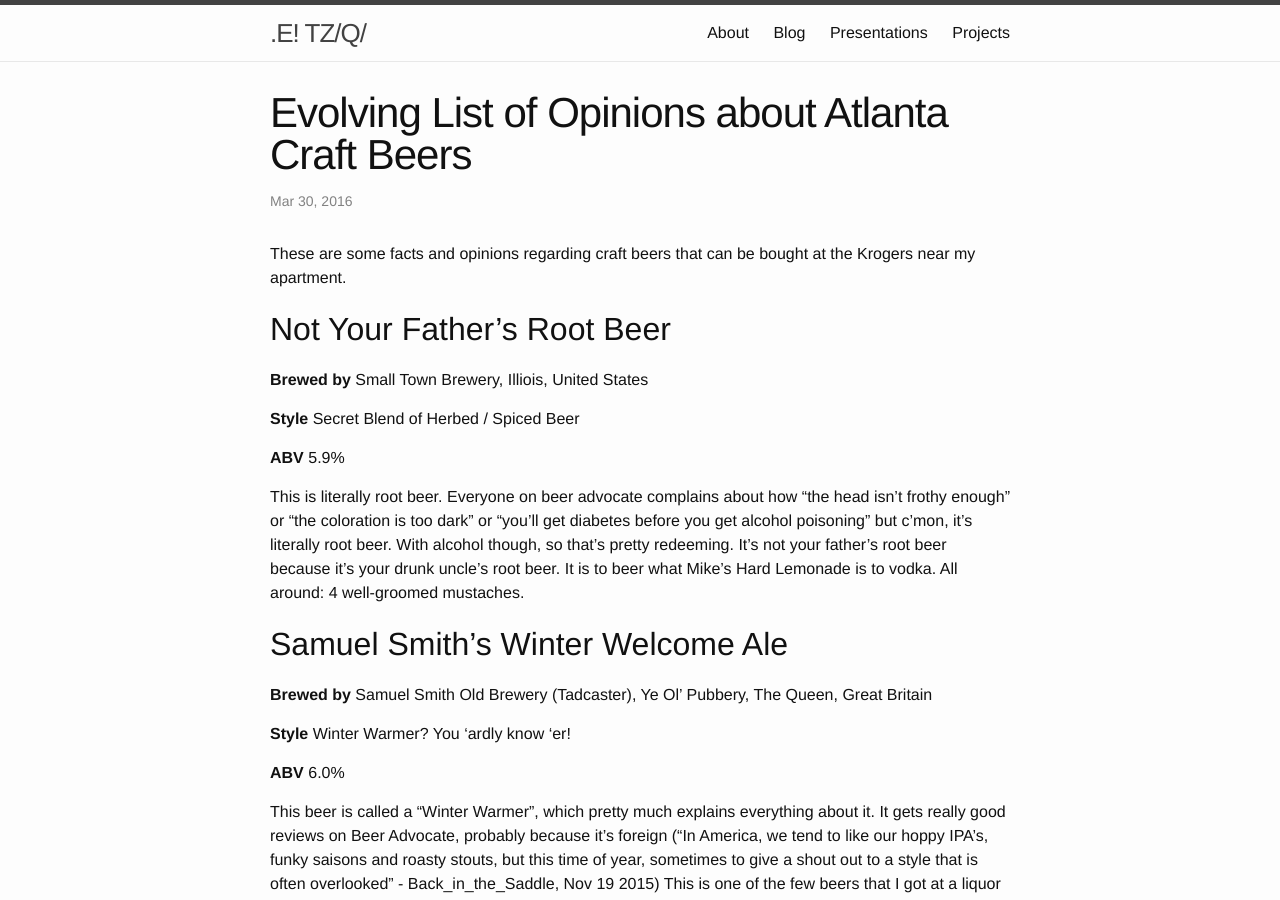
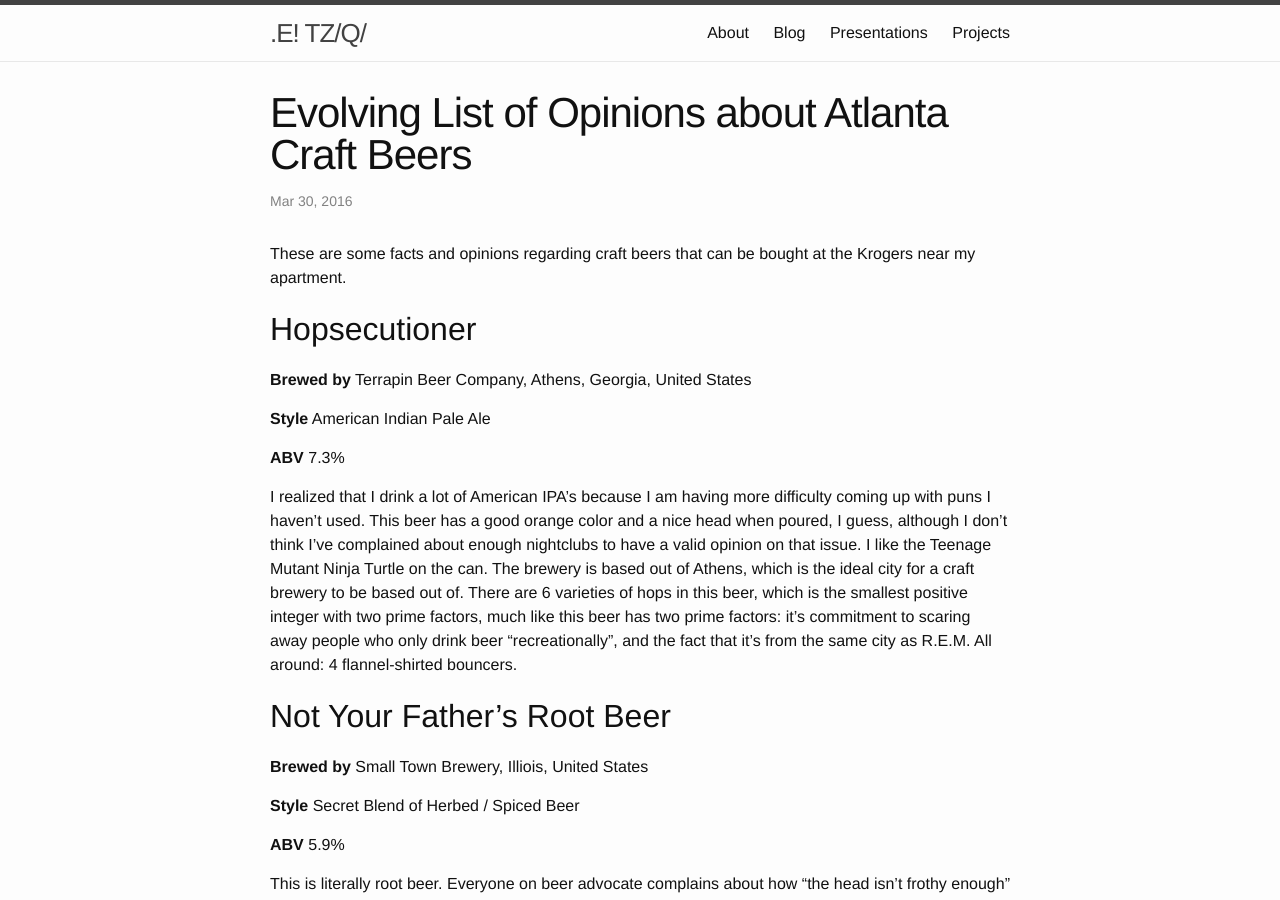
Before and after one commit to codekansas/codekansas.github.io, a Jekyll site: the page built from _posts/2016-03-30-atlanta-craft-beers-list.markdown, in a window 1280 px wide and 900 px high. Built offline with Jekyll 4.4.1, drawn with Linux system fonts in a browser that asks for light colours.

Commit message:
updated blog with the hopsecutioner :beer:

```diff
--- a/_posts/2016-03-30-atlanta-craft-beers-list.markdown
+++ b/_posts/2016-03-30-atlanta-craft-beers-list.markdown
@@ -6,6 +6,17 @@
 ---
 
 These are some facts and opinions regarding craft beers that can be bought at the Krogers near my apartment.
+
+Hopsecutioner
+-------------
+
+**Brewed by** Terrapin Beer Company, Athens, Georgia, United States
+
+**Style** American Indian Pale Ale
+
+**ABV** 7.3%
+
+I realized that I drink a lot of American IPA's because I am having more difficulty coming up with puns I haven't used. This beer has a good orange color and a nice head when poured, I guess, although I don't think I've complained about enough nightclubs to have a valid opinion on that issue. I like the Teenage Mutant Ninja Turtle on the can. The brewery is based out of Athens, which is the ideal city for a craft brewery to be based out of. There are 6 varieties of hops in this beer, which is the smallest positive integer with two prime factors, much like this beer has two prime factors: it's commitment to scaring away people who only drink beer "recreationally", and the fact that it's from the same city as R.E.M. All around: 4 flannel-shirted bouncers.
 
 Not Your Father's Root Beer
 ---------------------------
```
